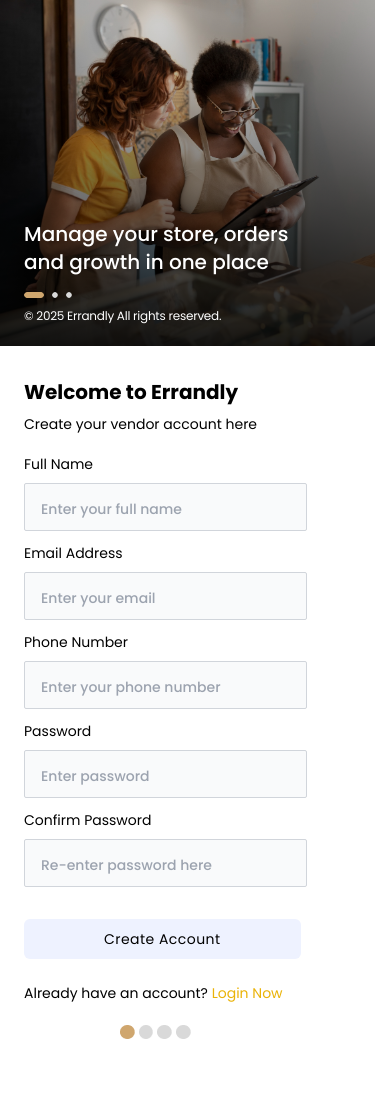
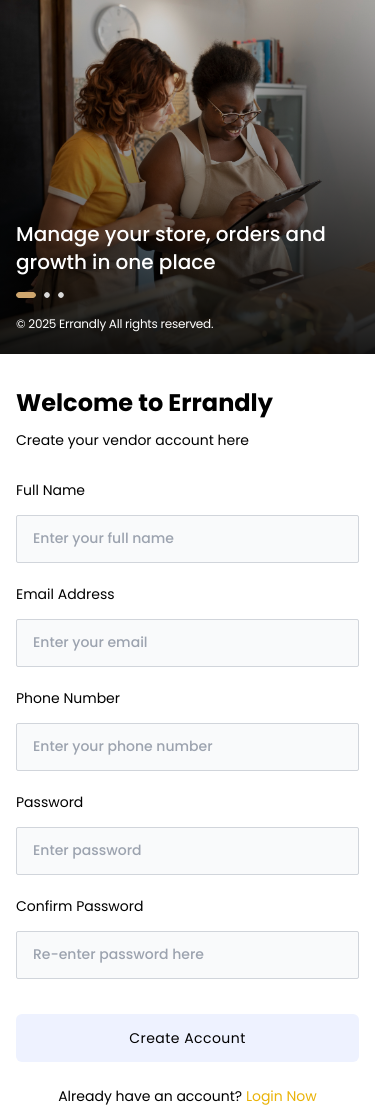
Before and after one commit to AnnCodin/Errandly, a plain HTML site: page index.html in a window 390 px wide. Shown: the top 1109 px of the page. Before the commit the page ends 1060 px from the top, so only its background shows below. Drawn offline with nearby package versions, Linux system fonts and the light colour scheme.

Commit message:
Resize homepage

```diff
--- a/index.html
+++ b/index.html
@@ -127,16 +127,16 @@
     </section> -->
     <section>
       <div
-        class="container max-w-[375px] h-[401px] flex flex-col gap-4 sm:max-w-full sm:h-auto lg:max-w-[1440px] lg:h-[900px] lg:grid lg:grid-cols-2 lg:gap-[75px]"
+        class="container max-w-[375px] h-[406px] flex flex-col gap-4 sm:max-w-full sm:h-auto lg:max-w-[1440px] lg:h-[900px] lg:grid lg:grid-cols-2 lg:gap-[75px]"
       >
         <div
           class="bg-[linear-gradient(to_top,rgba(0,0,0,0.9),rgba(0,0,0,0.1)100%),url('/img/8aaced9ae79f7d73ced97b275bbbd5aadc8bff42.jpg')] bg-cover bg-center w-[375px] h-[406px] rounded-none sm:w-full sm:h-auto lg:w-[667px] lg:rounded-tr-[56px]"
         >
           <h3
-            class="text-white font-medium tracking-normal pl-6 pr-16 pt-[220px] pb-4 text-xl leading-7 sm:pt-[255px] lg:pl-[93px] lg:pt-[599px] lg:pr-[84px] lg:pb-[32px] lg:text-4xl lg:leading-[50px]">
+            class="text-white font-medium tracking-normal px-[16px] pt-[220px] pb-[16px] text-xl leading-7 sm:pt-[255px] lg:pl-[93px] lg:pt-[599px] lg:pr-[84px] lg:pb-[32px] lg:text-4xl lg:leading-[50px]">
             Manage your store, orders and growth in one place
           </h3>
-          <div class="flex gap-2 pl-6 sm:gap-3 lg:gap-[5px] lg:pl-[93px]">
+          <div class="flex gap-2 px-[16px] sm:gap-3 lg:gap-[5px] lg:pl-[93px]">
             <img
               src="img/Rectangle 20.png"
               alt=""
@@ -154,18 +154,18 @@
             />
           </div>
           <p
-            class="text-white font-normal font-dm tracking-[-0.02em] pl-6 pt-2 text-xs leading-5 sm:text-sm mb-5 lg:pl-[93px] lg:pt-[32px] lg:text-sm lg:leading-normal"
+            class="text-white font-normal font-dm tracking-[-0.02em] px-[16px] pt-[16px] text-xs leading-5 sm:text-sm mb-5 lg:pl-[93px] lg:pt-[32px] lg:text-sm lg:leading-normal"
           >
             © 2025 Errandly All rights reserved.
           </p>
         </div>
 
-        <div class="font-bold w-full pl-6 pt-4 text-xl leading-tight sm:text-3xl lg:w-[773px] lg:pl-[75px] lg:pt-[61.75px] lg:text-[48px]">
-          <h1 class="tracking-normal pb-2 leading-7 sm:leading-2 lg:pb-[16px] lg:leading-[56px]">
+        <div class="font-bold w-[375px] px-[16px] pt-[18.5px] text-[24px] leading-[56px] sm:text-3xl lg:w-[773px] lg:pl-[75px] lg:pt-[61.75px] lg:text-[48px]">
+          <h1 class="tracking-normal pb-[16px] leading-7 sm:leading-2 lg:pb-[16px] lg:leading-[56px]">
             Welcome to Errandly
           </h1>
           <p
-            class="font-normal tracking-normal text-sm leading-5 pb-4 sm:text-base lg:text-[18px] lg:leading-[100%] lg:pb-[60.5px]"
+            class="font-normal tracking-normal text-sm leading-[100%] pb-[12px] sm:text-base lg:text-[18px] lg:leading-[100%] lg:pb-[60.5px]"
           >
             Create your vendor account here
           </p>
@@ -181,7 +181,7 @@
                   id="fullname"
                   name="fullname"
                   placeholder="Enter your full name"
-                  class="block my-2 w-[283px] h-[48px] lg:w-[632px] pt-[14px] pb-[10px] border border-gray-300 bg-gray-50 focus:outline-none text-sm rounded-[2px] font-medium text-[16px] leading-[24px] tracking-normal pl-[16px]"
+                  class="block w-[343px] h-[48px] text-sm rounded-[2px] font-medium text-[16px] leading-[24px] tracking-normal px-[16px] lg:w-[632px] border border-gray-300 bg-gray-50 focus:outline-none"
                 />
                 <label for="email" class="text-sm font-normal"
                   >Email Address</label
@@ -191,7 +191,7 @@
                   id="email"
                   name="email"
                   placeholder="Enter your email"
-                  class="block my-2 w-[283px] h-[48px] lg:w-[632px] pt-[14px] pb-[10px] border border-gray-300 bg-gray-50 focus:outline-none text-sm rounded-[2px] font-medium text-[16px] leading-[24px] tracking-normal pl-[16px]"
+                  class="block w-[343px] h-[48px] text-sm rounded-[2px] font-medium text-[16px] leading-[24px] tracking-normal px-[16px] lg:w-[632px] border border-gray-300 bg-gray-50 focus:outline-none"
                 />
                 <label for="phone" class="text-sm font-normal"
                   >Phone Number</label
@@ -201,7 +201,7 @@
                   id="phone"
                   name="phone"
                   placeholder="Enter your phone number"
-                  class="block my-2 w-[283px] h-[48px] lg:w-[632px] pt-[14px] pb-[10px] border border-gray-300 bg-gray-50 focus:outline-none text-sm rounded-[2px] font-medium text-[16px] leading-[24px] tracking-normal pl-[16px]"
+                  class="block w-[343px] h-[48px] text-sm rounded-[2px] font-medium text-[16px] leading-[24px] tracking-normal px-[16px] lg:w-[632px] border border-gray-300 bg-gray-50 focus:outline-none"
                 />
                 <label for="password" class="text-sm font-normal"
                   >Password</label
@@ -211,7 +211,7 @@
                   id="password"
                   name="password"
                   placeholder="Enter password"
-                  class="block my-2 w-[283px] h-[48px] lg:w-[632px] pt-[14px] pb-[10px] border border-gray-300 bg-gray-50 focus:outline-none text-sm rounded-[2px] font-medium text-[16px] leading-[24px] tracking-normal pl-[16px]"
+                  class="block w-[343px] h-[48px] text-sm rounded-[2px] font-medium text-[16px] leading-[24px] tracking-normal px-[16px] lg:w-[632px] border border-gray-300 bg-gray-50 focus:outline-none"
                 />
                 <label for="password" class="text-sm font-normal"
                   >Confirm Password</label
@@ -221,7 +221,7 @@
                   id="password"
                   name="password"
                   placeholder="Re-enter password here"
-                  class="block my-2 w-[283px] h-[48px] lg:w-[632px] pt-[14px] pb-[10px] border border-gray-300 bg-gray-50 focus:outline-none text-sm rounded-[2px] font-medium text-[16px] leading-[24px] tracking-normal pl-[16px]"
+                  class="block w-[343px] h-[48px] text-sm rounded-[2px] font-medium text-[16px] leading-[24px] tracking-normal px-[16px] lg:w-[632px] border border-gray-300 bg-gray-50 focus:outline-none"
                 />
               </div>
             </form>
@@ -229,16 +229,16 @@
 
           <div>
             <button
-              class="text-sm font-normal mb-[24px] lg:font-bold lg:text-[15.13px] leading[28px] tracking-[0.46px] text-center bg-indigo-50 lg:px-[254px] px-[80px] py-[10px] rounded-[6px] mt-6"
+              class="text-sm font-normal mb-[24px] w-[343px] h-[48px] px-[80px] py-[10px] rounded-[6px] mt-[35px] lg:font-bold lg:text-[15.13px] leading[28px] tracking-[0.46px] text-center bg-indigo-50 lg:px-[254px]"
             >
               Create Account
             </button>
-            <p class="text-sm font-normal lg:font-medium lg:text-[16px] lg:text-center mb-[22.35px]">
+            <p class="text-sm font-normal text-center lg:font-medium lg:text-[16px] lg:text-center mb-[22.35px]">
               Already have an account?
               <span class="text-yellow-500"> Login Now</span>
             </p>
           </div>
-          <div class="pl-24 flex gap-[4px] lg:justify-center pb-[21px]">
+          <div class="flex gap-[4px] justify-center lg:justify-center pb-[21px]">
             <img
               src="img/Ellipse 1516.png"
               alt="Circle"
```
